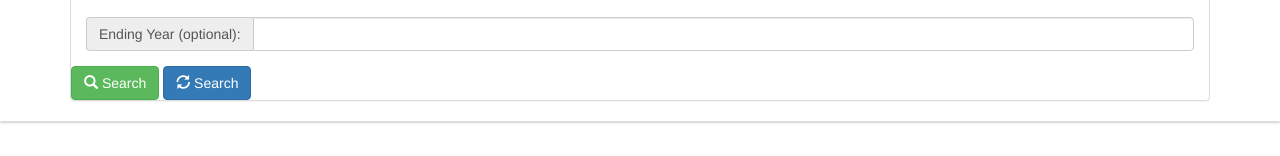
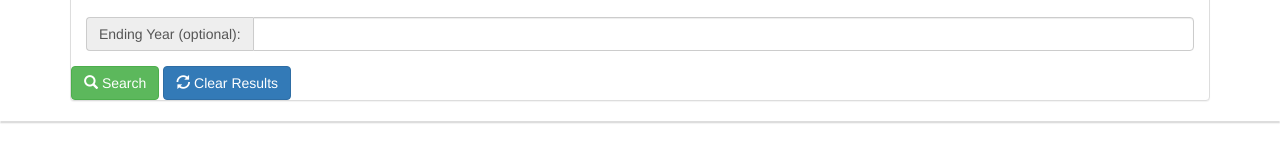
Before and after one commit to Havamere/NYT-search-engine, a plain HTML site: page index.html in a window 1280 px wide. Shown: the part 425-581 px from the top of the page. Drawn offline with nearby package versions, Linux system fonts and the light colour scheme.

Commit message:
correcting button titles

```diff
--- a/index.html
+++ b/index.html
@@ -55,7 +55,7 @@
 						</div>
 					</div>
 						 <a href="#" class="btn btn-success"><span class="glyphicon glyphicon-search" aria-hidden="true"></span> Search</a>
-						 <a href="#" class="btn btn-primary"><span class="glyphicon glyphicon-refresh" aria-hidden="true"></span> Search</a>
+						 <a href="#" class="btn btn-primary"><span class="glyphicon glyphicon-refresh" aria-hidden="true"></span> Clear Results</a>
 
 
 				</div>
```
